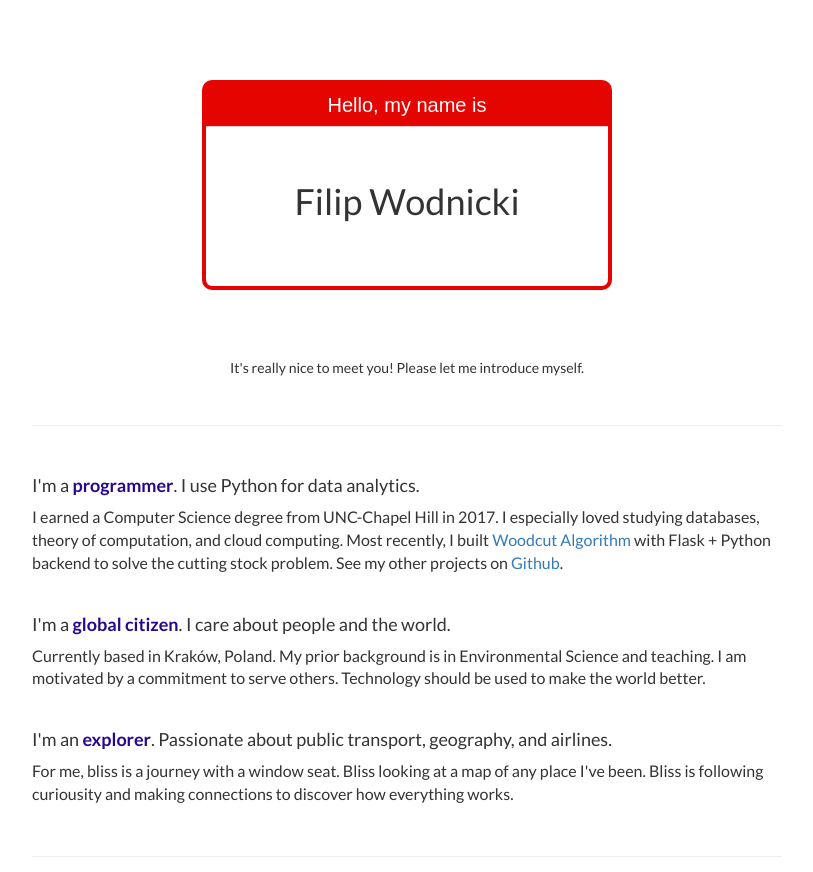
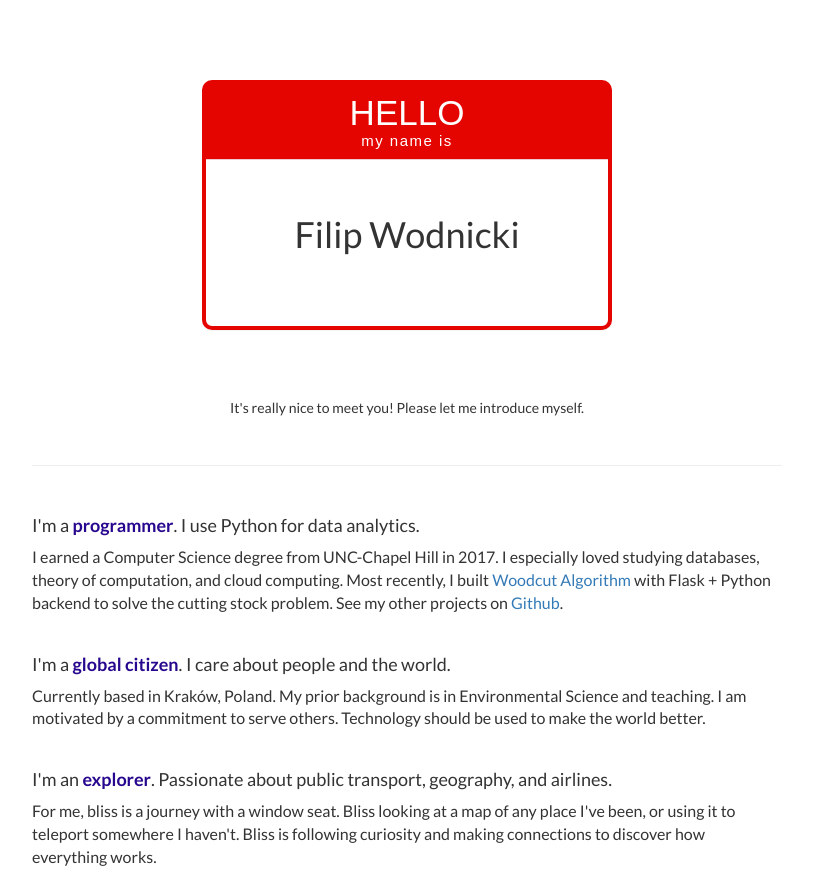
Before and after one commit to filipwodnicki/filipwodnicki, a plain HTML site: page index.html in a window 1280 px wide. Shown: the top 872 px of the page, without its empty margins (233-1046 px from the left). Drawn offline with nearby package versions, Linux system fonts and the light colour scheme.

Commit message:
fontwork

```diff
--- a/index.html
+++ b/index.html
@@ -6,10 +6,10 @@
 	    <meta name="viewport" content="width=device-width, initial-scale=1.0">
 	    <link rel="stylesheet" href="styles.css" type="text/css">
 	    <link rel="stylesheet" href="https://maxcdn.bootstrapcdn.com/bootstrap/3.3.7/css/bootstrap.min.css" integrity="sha384-BVYiiSIFeK1dGmJRAkycuHAHRg32OmUcww7on3RYdg4Va+PmSTsz/K68vbdEjh4u" crossorigin="anonymous">
-		<link href='https://fonts.googleapis.com/css?family=Lato:regular,bold' rel='stylesheet' type='text/css'>
+		<link href='https://fonts.googleapis.com/css?family=Lato:regular,bold,black' rel='stylesheet' type='text/css'>
 		<title>Filip Wodnicki</title>
 	</head>
-	<body style="font-family: 'Lato', Helvetica;">
+	<body style="font-family: 'Lato';">
 
 
 		<div class="container">
@@ -21,7 +21,8 @@
 
 				<div class="panel panel-danger center-block" id="nametag">
 					<div class="panel-heading">
-						<h3 class="panel-title">Hello, my name is</h3>
+						<h2 class="panel-title">HELLO</h2>
+						<h3 class="panel-title">my name is</h3>
 					</div>
 					<div class="panel-body">
 						<br>
@@ -46,7 +47,7 @@
 					<p>Currently based in Kraków, Poland. My prior background is in Environmental Science and teaching. I am motivated by a commitment to serve others. Technology should be used to make the world better. </p>
 					<br>
 					<h4>I'm an <strong>explorer</strong>. Passionate about public transport, geography, and airlines.</h4>
-					<p>For me, bliss is a journey with a window seat. Bliss looking at a map of any place I've been. Bliss is following curiousity and making connections to discover how everything works.</p>
+					<p>For me, bliss is a journey with a window seat. Bliss looking at a map of any place I've been, or using it to teleport somewhere I haven't. Bliss is following curiosity and making connections to discover how everything works.</p>
 					<br>
 					<hr>
 					<br>
--- a/styles.css
+++ b/styles.css
@@ -1,3 +1,5 @@
+
+
 strong {
 	color: #28078F;
 }
@@ -9,23 +11,22 @@ strong {
   margin-right: auto;
 }
 
+h1{
+  font-size: 45px;
+  font-weight:bolder;
+}
+
 p {
 	font-size: 16px;
 	/*font-family: 'Lato';*/
 	font-weight:normal;
 }
 
-h1{
-  /*font-family: 'Lato';*/
-  font-size: 40px;
-  font-weight:bold;
-}
-
 #nametag {
 	border: 4px solid #E50500;
 	border-radius: 10px;
 	max-width: 410px;
-	height: 210px;
+	height: 250px;
 }
 #nametag .panel-heading{
   background: #E50500;
@@ -33,12 +34,13 @@ h1{
   text-align: center;
 }
 #nametag h2{
-  font-size: 30px;
+  font-size: 35px;
   font-family: Arial;
 }
 #nametag h3{
-  font-size: 20px;
+  font-size: 15px;
   font-family: Arial;
+  letter-spacing: 0.1em;
 }
 #nametag .panel-body{
   text-align: center;
```
